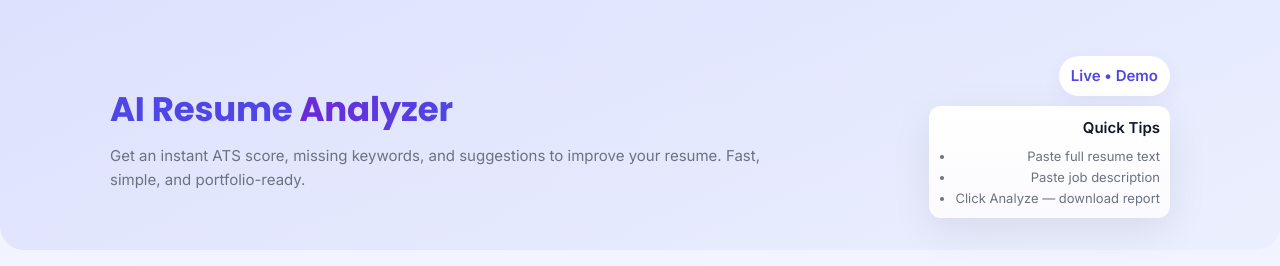
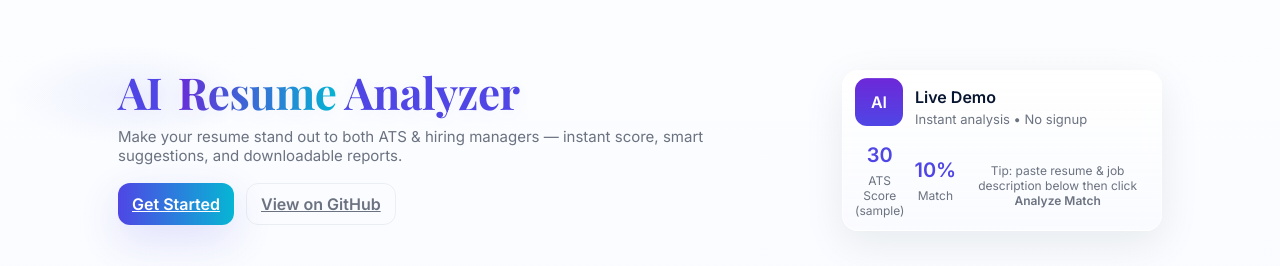
Before and after one commit to Sanjanaupadhyay/ai-resume-analyzer, a Flask app: page / in a window 1280 px wide. Shown: the top 266 px of the page. Run offline with Flask 3, Linux system fonts and the light colour scheme.

Commit message:
UI: posh redesign with glass hero, animations and chips

```diff
--- a/static/style.css
+++ b/static/style.css
@@ -1,150 +1,142 @@
-/* Stylish modern UI for AI Resume Analyzer */
-/* Fonts: Poppins (title), Inter (body) */
-
 :root{
-  --bg-1: linear-gradient(180deg,#eef2ff 0%, #f8fafc 100%);
-  --card:#ffffff;
+  --bg-1: radial-gradient(1200px 500px at 10% 10%, rgba(99,102,241,0.08), transparent 10%),
+          radial-gradient(900px 400px at 90% 90%, rgba(16,185,129,0.04), transparent 10%),
+          linear-gradient(180deg,#fbfdff,#f6f8ff);
+  --card: rgba(255,255,255,0.78);
+  --glass: rgba(255,255,255,0.18);
+  --accent: #6d28d9;
+  --accent-2: #4f46e5;
+  --primary: linear-gradient(90deg,#4f46e5,#06b6d4);
+  --text:#071530;
   --muted:#6b7280;
-  --accent:#6d28d9;    /* purple */
-  --accent-2:#4f46e5;  /* indigo */
-  --primary:#2563eb;
-  --glass: rgba(255,255,255,0.7);
-  --shadow: 0 12px 40px rgba(9,10,31,0.08);
-  --radius:16px;
-  --maxw:1100px;
-  --chip-bg:#f1f5ff;
-  --chip-border: rgba(79,70,229,0.08);
-  font-family: 'Inter', system-ui, -apple-system, "Segoe UI", Roboto, "Helvetica Neue", Arial;
+  --shadow: 0 12px 40px rgba(16,24,40,0.08);
+  --radius:18px;
+  font-family: "Inter", system-ui, -apple-system, "Segoe UI", Roboto, "Helvetica Neue", Arial;
   color-scheme: light;
 }
 
 *{box-sizing:border-box}
-html,body{height:100%}
 body{
   margin:0;
+  min-height:100vh;
   background:var(--bg-1);
-  color:#0f172a;
+  color:var(--text);
   -webkit-font-smoothing:antialiased;
   -moz-osx-font-smoothing:grayscale;
-  font-size:15px;
-  line-height:1.6;
+}
+
+/* floating subtle background blur */
+.page-bg{
+  position:fixed;inset:0;z-index:0;pointer-events:none;
+  background:transparent;
+  filter:blur(60px) saturate(120%);
+  opacity:0.85;
 }
 
 /* container */
-.container{max-width:var(--maxw);margin:0 auto;padding:20px}
+.container{max-width:1100px;margin:0 auto;padding:28px}
 
 /* HERO */
-.hero{
-  background: linear-gradient(135deg, rgba(99,102,241,0.12), rgba(99,102,241,0.04));
-  padding:36px 0 12px 0;
-  border-bottom-left-radius:24px;
-  border-bottom-right-radius:24px;
-  margin-bottom:18px;
+.hero{padding:42px 0 8px 0;position:relative;z-index:1}
+.hero-wrap{display:flex;align-items:flex-start;gap:28px;justify-content:space-between}
+.hero-left{max-width:640px}
+.hero-title{
+  font-family: 'Playfair Display', serif;
+  font-weight:700;
+  font-size:44px;
+  margin:0;
+  color:var(--accent-2);
+  line-height:1.02;
+  letter-spacing:-0.5px;
+  text-shadow: 0 4px 20px rgba(79,70,229,0.06);
 }
-.hero-inner{display:flex;align-items:center;justify-content:space-between;gap:20px}
-.hero-left{}
-.hero-title{
-  font-family: 'Poppins', sans-serif;
-  font-weight:700;
-  font-size:34px;
-  color:var(--accent-2);
-  margin:0;
-  letter-spacing:-0.2px;
+.hero-title span{display:inline-block;padding-left:6px;background:linear-gradient(90deg,#6d28d9,#06b6d4);-webkit-background-clip:text;background-clip:text;color:transparent}
+.hero-lead{margin:12px 0 18px;color:var(--muted);font-size:15px}
+
+/* CTA */
+.hero-cta{display:flex;gap:12px}
+.btn{
+  display:inline-flex;align-items:center;gap:8px;border-radius:12px;padding:10px 14px;font-weight:600;border:none;cursor:pointer;
+  transition: transform .18s ease, box-shadow .18s ease;
 }
-.hero-title .accent{background:linear-gradient(90deg,var(--accent),var(--accent-2));-webkit-background-clip:text;background-clip:text;color:transparent}
-.hero-sub{margin:8px 0 0;color:var(--muted);max-width:680px}
+.btn.primary{
+  background:linear-gradient(90deg,#4f46e5,#06b6d4);
+  color:white;box-shadow: 0 14px 40px rgba(79,70,229,0.16);
+}
+.btn.primary:hover{transform:translateY(-3px)}
+.btn.ghost{background:transparent;border:1px solid rgba(15,23,42,0.06);color:var(--muted)}
+.btn.secondary{background:#fff;border:1px solid rgba(15,23,42,0.06);padding:10px 12px}
 
-/* mini right area */
-.hero-right{display:flex;flex-direction:column;align-items:flex-end;gap:10px}
-.badge{background:#fff;padding:8px 12px;border-radius:999px;font-weight:600;color:var(--accent-2);box-shadow:0 6px 20px rgba(79,70,229,0.06)}
-.mini-card{background:linear-gradient(180deg,#fff,#fbfbff);padding:10px;border-radius:12px;box-shadow:var(--shadow);min-width:200px;text-align:right}
-.mini-title{margin:0 0 6px 0;font-weight:700;color:#111827}
-.mini-list{margin:0;padding-left:16px;color:var(--muted);font-size:13px}
+/* glass card on right */
+.hero-right{width:320px}
+.glass-card{
+  border-radius:16px;padding:12px;background:linear-gradient(180deg, rgba(255,255,255,0.85), rgba(250,250,255,0.78));
+  box-shadow:var(--shadow);backdrop-filter: blur(8px);border:1px solid rgba(255,255,255,0.6);
+}
+.glass-head{display:flex;gap:12px;align-items:center}
+.logo-circle{width:48px;height:48px;border-radius:12px;background:linear-gradient(180deg,#6d28d9,#4f46e5);color:white;display:flex;align-items:center;justify-content:center;font-weight:800}
+.meta-title{font-weight:700;color:var(--text)}
+.meta-sub{font-size:13px;color:var(--muted);margin-top:4px}
+.glass-body{display:flex;gap:10px;margin-top:12px;align-items:center;justify-content:space-between}
+.stat{flex:1;text-align:center}
+.stat-num{font-weight:800;font-size:20px;color:var(--accent-2)}
+.stat-label{font-size:12px;color:var(--muted);margin-top:6px}
+.small-note{font-size:12px;color:var(--muted);margin-top:10px;text-align:center}
 
-/* layout */
-.main-grid{display:grid;grid-template-columns:1fr 420px;gap:20px;padding:18px 0}
-@media (max-width:980px){
-  .main-grid{grid-template-columns:1fr; padding:12px 0}
-  .hero-inner{flex-direction:column;align-items:flex-start}
-  .hero-right{align-items:flex-start}
-}
-
-/* card styles */
-.card{
-  background:var(--card);
-  border-radius:var(--radius);
-  padding:20px;
-  box-shadow:var(--shadow);
-  border:1px solid rgba(15,23,42,0.03);
-}
+/* main grid */
+.main{padding:22px 0}
+.grid{display:grid;grid-template-columns:1fr 380px;gap:20px;align-items:start}
+@media (max-width:980px){.grid{grid-template-columns:1fr;}}
+.card{background:var(--card);border-radius:var(--radius);padding:18px;box-shadow:var(--shadow);border:1px solid rgba(15,23,42,0.03)}
 
 /* form */
-.form-card .label{display:block;margin:12px 0 6px;color:#0f172a;font-weight:600}
-.form-card textarea, .form-card input[type="text"], .form-card .file-input{
-  width:100%;
-  border:1px solid #e6e9ef;
-  padding:12px 14px;
-  border-radius:10px;
-  background: #fff;
-  font-size:14px;
-  color:#0f172a;
-  resize:vertical;
-  transition: box-shadow .18s, border-color .18s;
-}
-.form-card textarea:focus, .form-card input[type="text"]:focus {
-  outline:none;
-  box-shadow: 0 8px 30px rgba(79,70,229,0.06);
-  border-color: var(--accent-2);
-}
-.file-input{padding:8px 6px}
+.label{display:block;margin-top:12px;margin-bottom:8px;font-weight:700;color:var(--text)}
+.file-input{width:100%;padding:10px;border-radius:12px;border:1px solid rgba(15,23,42,0.06);background:transparent}
+textarea{width:100%;min-height:80px;padding:12px;border-radius:12px;border:1px solid rgba(15,23,42,0.06);resize:vertical;background:rgba(255,255,255,0.95);font-size:14px;box-shadow:none}
+textarea:focus, .file-input:focus{outline:none;box-shadow:0 12px 30px rgba(79,70,229,0.06);border-color:rgba(79,70,229,0.16)}
 
 /* form actions */
-.form-actions{display:flex;gap:12px;margin-top:12px;align-items:center}
-.btn{
-  border:none;
-  padding:10px 16px;
-  border-radius:10px;
-  font-weight:700;
-  cursor:pointer;
-  letter-spacing:0.2px;
-}
-.btn.primary{background:linear-gradient(90deg,var(--primary),var(--accent-2));color:#fff;box-shadow:0 10px 30px rgba(79,70,229,0.12)}
-.btn.ghost{background:transparent;border:1px solid rgba(15,23,42,0.06);color:var(--muted);font-weight:600}
-.btn.outline{background:transparent;border:1px solid rgba(79,70,229,0.12);color:var(--accent-2);padding:8px 14px}
+.form-actions{display:flex;gap:12px;margin-top:14px}
 
-/* result card top */
-.result-top{display:flex;gap:18px;align-items:center;justify-content:space-between;flex-wrap:wrap}
-.score-box, .match-box{
-  background: linear-gradient(180deg,#fff,#fbfbff);
-  padding:14px;border-radius:12px;min-width:160px;text-align:center;
-  box-shadow:0 8px 30px rgba(79,70,229,0.03);
-}
-.muted{color:var(--muted);font-weight:600;font-size:12px;margin:0}
-.score-large{font-size:32px;font-weight:800;color:var(--accent-2);margin-top:8px}
-.match-large{font-size:28px;font-weight:800;color:var(--primary);margin-top:8px}
-.actions-box{display:flex;align-items:center}
+/* result area */
+.result-area{position:sticky;top:28px}
+.result-top{display:flex;gap:12px;align-items:center;justify-content:space-between;margin-bottom:12px}
+.score, .match{background:linear-gradient(180deg,#ffffff,#fbfbff);padding:12px;border-radius:12px;min-width:120px;text-align:center;box-shadow:0 8px 30px rgba(79,70,229,0.03)}
+.score-label,.match-label{font-size:12px;color:var(--muted);font-weight:700}
+.score-value{font-size:28px;font-weight:800;color:var(--accent-2);margin-top:6px}
+.match-value{font-size:26px;font-weight:800;color:#0ea5a0;margin-top:6px}
 
-/* result body */
-.result-body{display:flex;gap:18px;margin-top:18px;flex-wrap:wrap}
-.panel{flex:1;min-width:200px}
-.suggestions-panel ul{margin:8px 0 0 18px}
-.suggestions-panel li{margin-bottom:8px}
-.missing-panel .chips{display:flex;flex-wrap:wrap;gap:8px}
-.chip{
-  display:inline-block;padding:8px 10px;border-radius:999px;background:var(--chip-bg);
-  border:1px solid var(--chip-border);font-weight:700;color:#111827;
-}
+/* download row */
+.download-row{display:flex;justify-content:flex-end;margin-bottom:12px}
+
+/* panels */
+.panel{margin-top:8px}
+.panel h4{margin:0 0 8px 0;font-size:15px}
+.panel ul{margin:0;padding-left:18px;color:var(--muted)}
+.chips{display:flex;flex-wrap:wrap;gap:8px}
+.chip{background:rgba(79,70,229,0.06);padding:8px 10px;border-radius:999px;font-weight:700;color:#111827; border:1px solid rgba(79,70,229,0.08)}
+
+/* empty state */
+.empty{text-align:center;padding:24px;color:var(--muted)}
+.empty-text{margin-top:12px;color:var(--muted)}
 
 /* footer */
-.footer{padding:18px 0 40px 0}
-.footer-inner{display:flex;justify-content:space-between;color:var(--muted);align-items:center}
-.footer-inner a{color:var(--accent-2);text-decoration:none;font-weight:600}
-.footer-inner a:hover{text-decoration:underline}
+.footer{padding:16px 0}
+.footer-inner{display:flex;justify-content:space-between;color:var(--muted)}
 
-/* small screens tweaks */
-@media (max-width:600px){
-  .hero-title{font-size:26px}
-  .hero-sub{font-size:14px}
-  .hero-right{align-items:flex-start}
-  .result-top{flex-direction:column;align-items:flex-start}
+/* tiny animations */
+@keyframes floaty {
+  0%{transform:translateY(0)}
+  50%{transform:translateY(-6px)}
+  100%{transform:translateY(0)}
 }
+.logo-circle{animation:floaty 4s ease-in-out infinite}
+
+/* responsiveness */
+@media (max-width:560px){
+  .hero-title{font-size:28px}
+  .hero-left{width:100%}
+  .hero-right{width:100%}
+  .hero-wrap{flex-direction:column;gap:14px}
+  .download-row{justify-content:flex-start}
+}
--- a/templates/index.html
+++ b/templates/index.html
@@ -6,142 +6,146 @@
   <title>AI Resume Analyzer</title>
 
   <!-- Fonts -->
-  <link href="https://fonts.googleapis.com/css2?family=Poppins:wght@600;700&family=Inter:wght@300;400;600&display=swap" rel="stylesheet">
+  <link href="https://fonts.googleapis.com/css2?family=Playfair+Display:wght@600;700&family=Inter:wght@300;400;600&display=swap" rel="stylesheet">
 
   <!-- CSS -->
   <link rel="stylesheet" href="{{ url_for('static', filename='style.css') }}">
 </head>
 <body>
+  <div class="page-bg"></div>
+
   <header class="hero">
-    <div class="hero-inner container">
+    <div class="container hero-wrap">
       <div class="hero-left">
-        <h1 class="hero-title">AI Resume <span class="accent">Analyzer</span></h1>
-        <p class="hero-sub">Get an instant ATS score, missing keywords, and suggestions to improve your resume. Fast, simple, and portfolio-ready.</p>
+        <h1 class="hero-title">AI <span>Resume</span> Analyzer</h1>
+        <p class="hero-lead">Make your resume stand out to both ATS & hiring managers — instant score, smart suggestions, and downloadable reports.</p>
+
+        <div class="hero-cta">
+          <a class="btn primary" href="#analyze">Get Started</a>
+          <a class="btn ghost" href="https://github.com/sanjanaupadhyay/ai-resume-analyzer" target="_blank">View on GitHub</a>
         </div>
+      </div>
+
       <div class="hero-right">
-        <div class="badge">Live • <strong>Demo</strong></div>
-        <div class="mini-card">
-          <p class="mini-title">Quick Tips</p>
-          <ul class="mini-list">
-            <li>Paste full resume text</li>
-            <li>Paste job description</li>
-            <li>Click Analyze — download report</li>
-          </ul>
+        <div class="glass-card">
+          <div class="glass-head">
+            <div class="logo-circle">AI</div>
+            <div class="meta">
+              <div class="meta-title">Live Demo</div>
+              <div class="meta-sub">Instant analysis • No signup</div>
+            </div>
+          </div>
+
+          <div class="glass-body">
+            <div class="stat">
+              <div class="stat-num">30</div>
+              <div class="stat-label">ATS Score (sample)</div>
+            </div>
+            <div class="stat">
+              <div class="stat-num">10%</div>
+              <div class="stat-label">Match</div>
+            </div>
+            <div class="small-note">Tip: paste resume & job description below then click <strong>Analyze Match</strong></div>
+          </div>
         </div>
       </div>
     </div>
   </header>
 
-  <main class="container main-grid">
-    <!-- FORM CARD -->
+  <main class="container main" id="analyze">
+    <div class="grid">
       <section class="card form-card">
         <form method="POST" enctype="multipart/form-data" id="analyze-form" class="form-inner">
-        <div class="row">
           <label class="label">Upload Resume (PDF)</label>
           <input type="file" name="resume_file" accept="application/pdf" class="file-input">
-        </div>
 
-        <div class="row">
           <label class="label">Or paste Resume Text</label>
-          <textarea name="resume_text" rows="8" placeholder="Paste resume text...">{{ resume_text }}</textarea>
-        </div>
+          <textarea name="resume_text" rows="8" placeholder="Paste your resume text...">{{ resume_text }}</textarea>
 
-        <div class="row">
           <label class="label">Job Description</label>
-          <textarea name="jd_text" rows="6" placeholder="Paste job description...">{{ jd_text }}</textarea>
-        </div>
+          <textarea name="jd_text" rows="6" placeholder="Paste the job description...">{{ jd_text }}</textarea>
 
           <div class="form-actions">
-          <button type="submit" class="btn primary">Analyze Match</button>
-          <button type="button" class="btn ghost" onclick="clearFields()">Clear</button>
+            <button class="btn primary" type="submit">Analyze Match</button>
+            <button type="button" class="btn outline" onclick="clearFields()">Clear</button>
           </div>
         </form>
       </section>
 
-    <!-- RESULT CARD -->
+      <aside class="card result-area">
         {% if result %}
-    <section class="card result-card">
         <div class="result-top">
-        <div class="score-box">
-          <p class="muted">ATS SCORE</p>
-          <div class="score-large">{{ ats_score }}</div>
-          <p class="muted small">/ 100</p>
+          <div class="score">
+            <div class="score-label">ATS SCORE</div>
+            <div class="score-value">{{ ats_score }}</div>
+            <div class="score-sub">/ 100</div>
           </div>
 
-        <div class="match-box">
-          <p class="muted">MATCH</p>
-          <div class="match-large">{{ result.match_percent }}%</div>
-          <p class="muted small">Text similarity between resume & JD</p>
-        </div>
-
-        <div class="actions-box">
-          <form action="/download_report" method="POST" id="download-form">
-            <input type="hidden" name="resume_text" id="resume_text_hidden" value="{{ resume_text }}">
-            <input type="hidden" name="jd_text" id="jd_text_hidden" value="{{ jd_text }}">
-            <input type="hidden" name="ats_score" id="ats_score_hidden" value="{{ ats_score }}">
-            <input type="hidden" name="match_percent" id="match_percent_hidden" value="{{ result.match_percent }}">
-            <input type="hidden" name="missing_skills" id="missing_skills_hidden" value="{{ result.missing_skills|join(', ') }}">
-            <button type="submit" class="btn outline">Download Report</button>
-          </form>
+          <div class="match">
+            <div class="match-label">MATCH</div>
+            <div class="match-value">{{ result.match_percent }}%</div>
+            <div class="match-sub">Similarity</div>
           </div>
         </div>
 
-      <div class="result-body">
-        <div class="panel suggestions-panel">
-          <h3>Suggestions</h3>
+        <div class="download-row">
+          <form action="/download_report" method="POST" id="download-form">
+            <input type="hidden" name="resume_text" value="{{ resume_text }}">
+            <input type="hidden" name="jd_text" value="{{ jd_text }}">
+            <input type="hidden" name="ats_score" value="{{ ats_score }}">
+            <input type="hidden" name="match_percent" value="{{ result.match_percent }}">
+            <input type="hidden" name="missing_skills" value="{{ result.missing_skills|join(', ') }}">
+            <button class="btn secondary" type="submit">Download Report</button>
+          </form>
+        </div>
+
+        <div class="panel suggestions">
+          <h4>Suggestions</h4>
           <ul>
             {% for s in suggestions %}
               <li>{{ s }}</li>
             {% endfor %}
             {% if not suggestions %}
-              <li>Your resume structure looks good. Only minor improvements needed!</li>
+              <li>Your resume structure looks good — just minor tweaks.</li>
             {% endif %}
           </ul>
         </div>
 
-        <div class="panel missing-panel">
-          <h3>Possible Missing Keywords / Skills</h3>
+        <div class="panel missing">
+          <h4>Missing Keywords / Skills</h4>
           <div class="chips">
             {% for skill in result.missing_skills %}
               <span class="chip">{{ skill }}</span>
             {% endfor %}
           </div>
         </div>
+
+        {% else %}
+        <div class="empty">
+          <img src="{{ url_for('static', filename='magnify.svg') }}" alt="search" style="width:110px;opacity:.85">
+          <p class="empty-text">Analyze a resume to get ATS score, suggestions and missing skills. Looks great on a portfolio page ✨</p>
         </div>
-    </section>
         {% endif %}
+      </aside>
+    </div>
   </main>
 
   <footer class="footer">
     <div class="container footer-inner">
-      <div>Made with ❤️ — <strong>ai-resume-analyzer</strong></div>
-      <div class="foot-links">View on <a href="https://github.com/sanjanaupadhyay/ai-resume-analyzer" target="_blank">GitHub</a></div>
+      <div>Built with ❤️ — <strong>AI Resume Analyzer</strong></div>
+      <div class="small">Preview screenshot: <code>/mnt/data/Screenshot (103).png</code></div>
     </div>
   </footer>
 
 <script>
-    // Clear form fields quickly
   function clearFields(){
     const r = document.querySelector("textarea[name='resume_text']");
     const j = document.querySelector("textarea[name='jd_text']");
     const f = document.querySelector("input[type='file']");
-      if(r) r.value = "";
-      if(j) j.value = "";
-      if(f) f.value = "";
+    if(r) r.value='';
+    if(j) j.value='';
+    if(f) f.value='';
   }
-
-    // Keep hidden fields synced when download button pressed
-    (function(){
-      const downloadForm = document.getElementById('download-form');
-      if(!downloadForm) return;
-      downloadForm.addEventListener('submit', function(){
-        const resumeInput = document.querySelector("textarea[name='resume_text']");
-        const jdInput = document.querySelector("textarea[name='jd_text']");
-        document.getElementById('resume_text_hidden').value = resumeInput ? resumeInput.value : '';
-        document.getElementById('jd_text_hidden').value = jdInput ? jdInput.value : '';
-        // missing skills already provided by server templating; keep as-is
-      });
-    })();
 </script>
 </body>
 </html>
```
Lines whose indentation alone changed are shown as unchanged.
